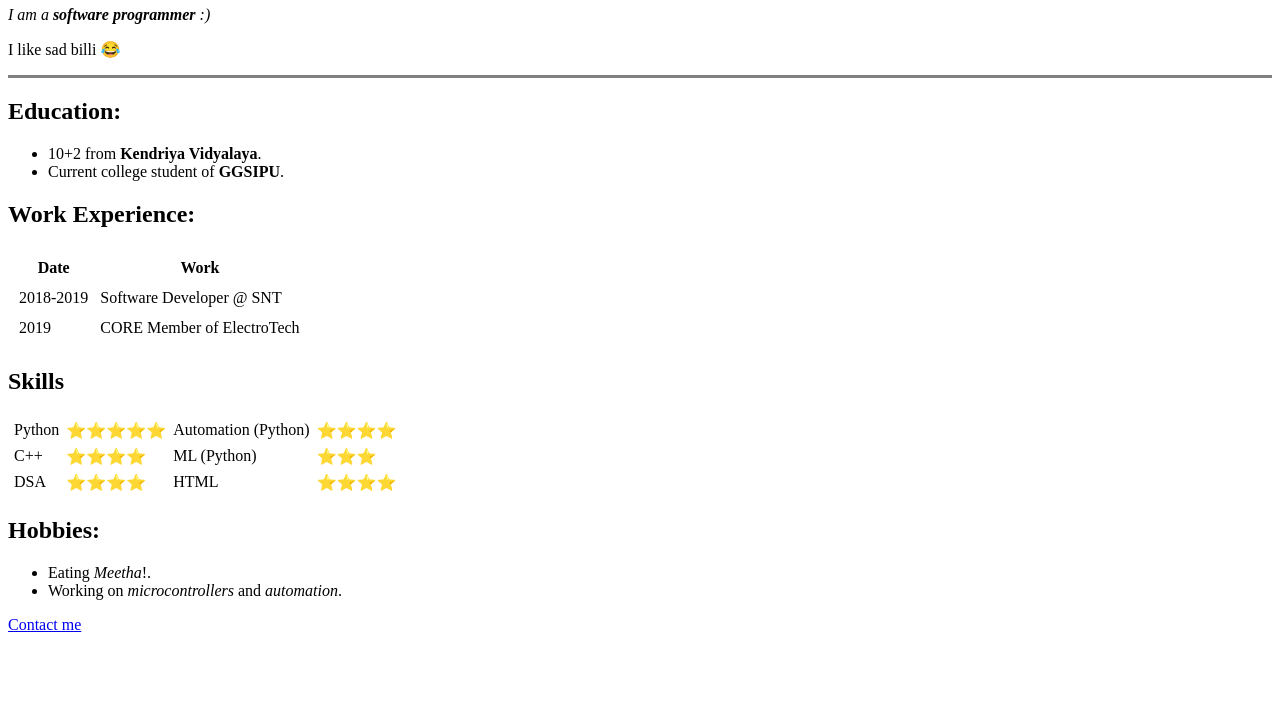
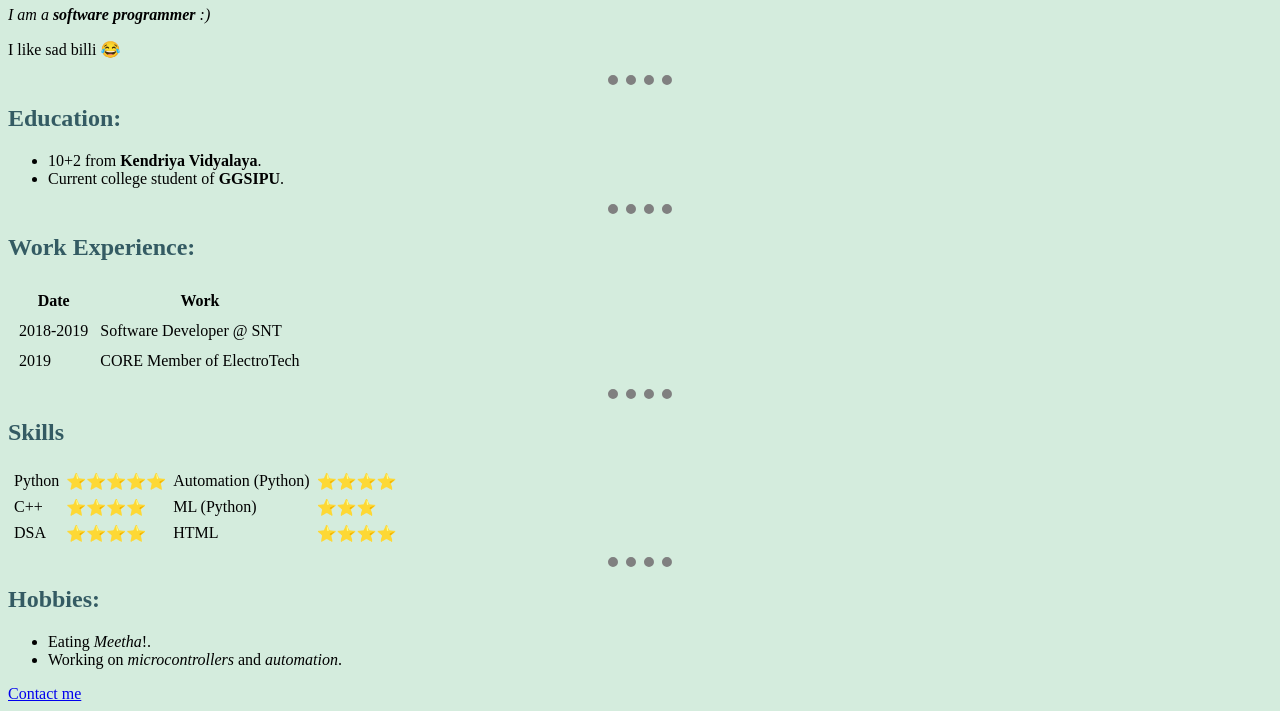
Before and after one commit to Kunnaal/CV-Web, a plain HTML site: page index.html in a window 1280 px wide. Shown: the part 217-928 px from the top of the page. Before the commit the page ends 859 px from the top, so only its background shows below. Drawn offline with Linux system fonts and the light colour scheme.

Commit message:
First level if CSS

```diff
--- /dev/null
+++ b/css/styles.css
@@ -0,0 +1,22 @@
+body{
+    background-color: #D4ECDD;
+}
+
+h1{
+    color: #345B63;
+}
+
+h2{
+    color: #345B63;
+}
+
+hr{
+    border-style: dotted none none;
+    color: grey;
+    width: 5%;
+    border-width: 10px;
+}
+
+#circularPFP{
+    border-radius: 100%;
+}
--- a/index.html
+++ b/index.html
@@ -6,15 +6,16 @@
     <meta http-equiv="X-UA-Compatible" content="IE=edge">
     <meta name="viewport" content="width=device-width, initial-scale=1.0">
     <title>Portfolio | Kunnaal</title>
+    <link rel="stylesheet" href="./css/styles.css">
 </head>
 
 <body>
 
-    <img src="https://media-exp1.licdn.com/dms/image/C5603AQHZ8QJq9k8y4w/profile-displayphoto-shrink_400_400/0/1604505755464?e=1635984000&v=beta&t=ZugDx3RmcYUImDUNEID9OErEb_WldbdabkTHVZVE7jc" width="175px" alt="My PFP">
+    <img id="circularPFP" src="https://media-exp1.licdn.com/dms/image/C5603AQHZ8QJq9k8y4w/profile-displayphoto-shrink_400_400/0/1604505755464?e=1635984000&v=beta&t=ZugDx3RmcYUImDUNEID9OErEb_WldbdabkTHVZVE7jc" width="175px" alt="My PFP">
     <h1>Kunnaal</h1>
     <p><em>I am a <strong>software programmer</strong> :)</em></p>
     <p>I like sad billi &#128514;</p>
-    <hr size="3" noshade>
+    <hr>
 
     <h2>Education:</h2>
     <ul>
@@ -25,6 +26,7 @@
             Current college student of <strong>GGSIPU</strong>.
         </li>
     </ul>
+    <hr>
 
     <h2>Work Experience:</h2>
     <table cellspacing = "10">
@@ -42,6 +44,7 @@
             </tr>
         </tbody>
     </table>
+    <hr>
 
     <h2>Skills</h2>
     <table cellspacing = "5">
@@ -66,6 +69,7 @@
             </tr>
         </tbody>
     </table>
+    <hr>
 
     <h2>Hobbies:</h2>
     <ul>
```
Also changed, not shown: contact.html (+1 -0 lines).
